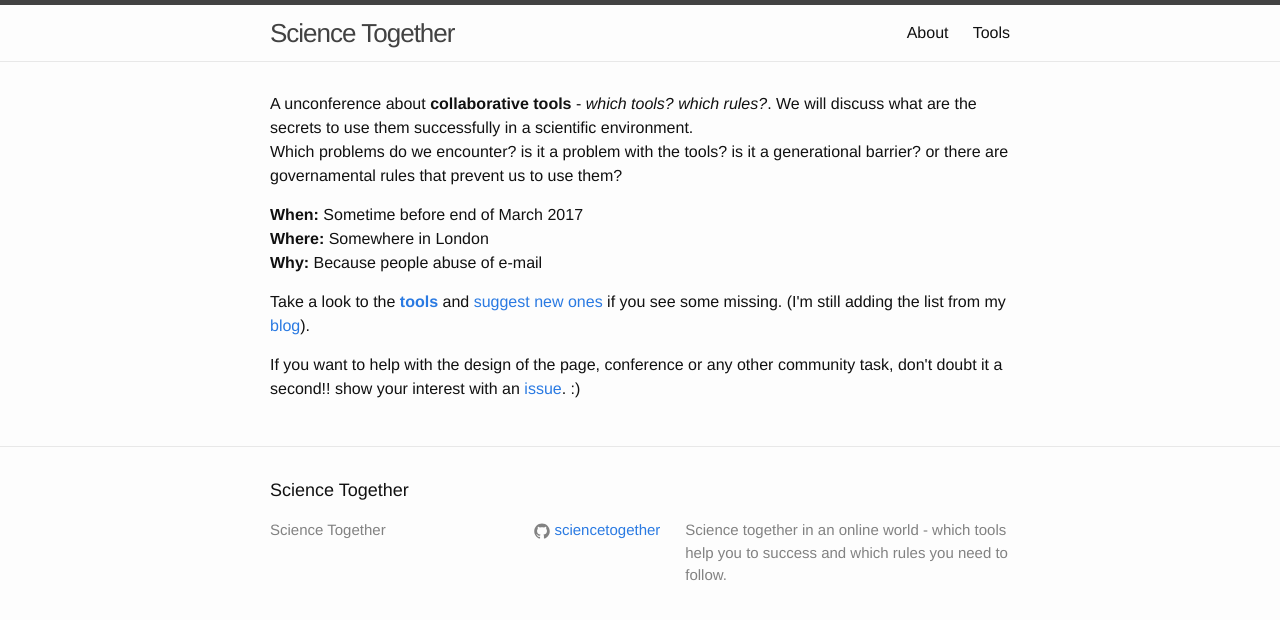
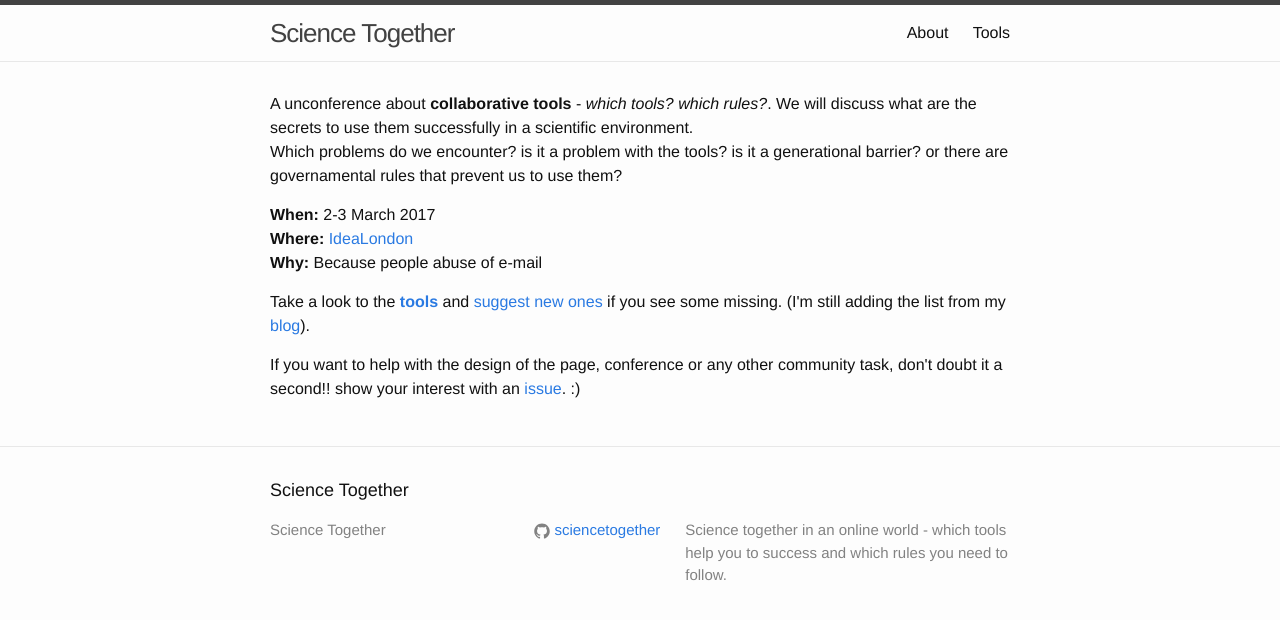
Before and after one commit to ScienceTogether/sciencetogether.github.io, a Jekyll site: the page built from index.html, in a window 1280 px wide. Shown: the top 620 px of the page. Built offline with Jekyll 4.4.1, drawn with Linux system fonts in a browser that asks for light colours.

Commit message:
Update tools and dates and location of the event

```diff
--- a/index.html
+++ b/index.html
@@ -16,8 +16,8 @@ layout: default
     </p>
 
     <p>
-        <b> When: </b> Sometime before end of March 2017 <br>
-        <b> Where: </b> Somewhere in London <br>
+        <b> When: </b> 2-3 March 2017 <br>
+        <b> Where: </b> <a href="http://www.idea-london.co.uk/">IdeaLondon</a><br>
         <b> Why: </b> Because people abuse of e-mail <br>
     </p>
 
```
